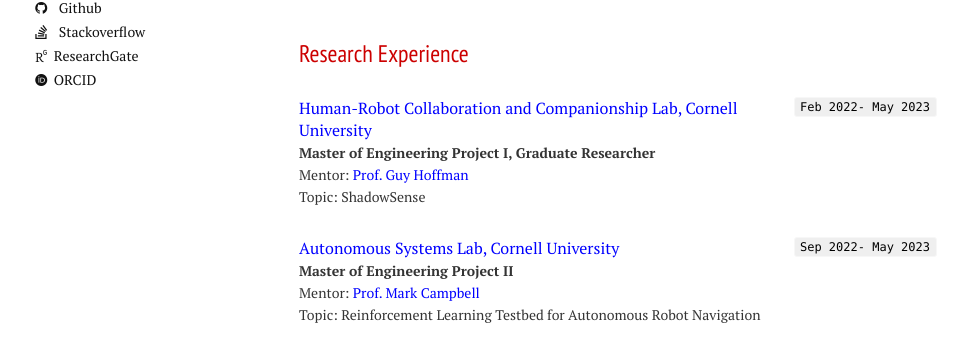
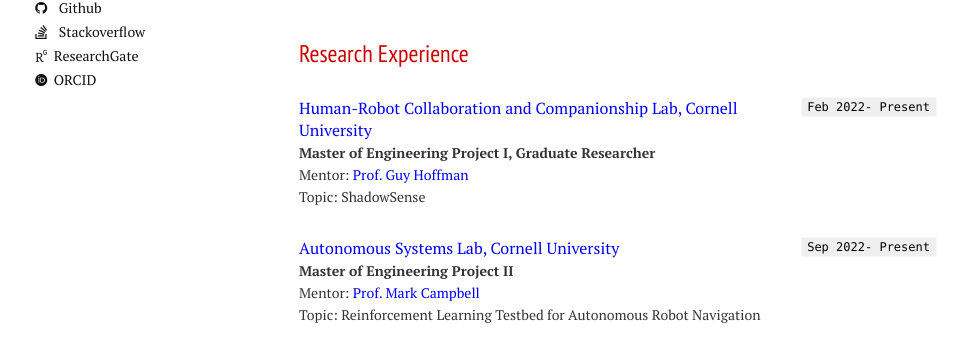
Before and after one commit to PRISHIta123/PRISHIta123.github.io, a Jekyll site: the page built from experience.md, in a window 1280 px wide and 900 px high, scrolled down 337 px. Shown: the part 160-505 px from the top of the window, without its empty margins (21-988 px from the left). Built offline with Jekyll 4.4.1, drawn with Linux system fonts in a browser that asks for light colours; nearby versions of some CDN libraries; some web fonts are replaced.

Commit message:
Update experience.md

```diff
--- a/experience.md
+++ b/experience.md
@@ -21,13 +21,13 @@
 
 ## Research Experience
 
-`Feb 2022- May 2023`
+`Feb 2022- Present`
 <p><a href="https://hrc2.io/" style="color: blue">Human-Robot Collaboration and Companionship Lab, Cornell University</a>
 <br><a style="font-size: 14px;"><b>Master of Engineering Project I, Graduate Researcher</b></a>
 <br><a style="font-size: 14px;">Mentor: </a><a href="https://hrc2.io/people/guy-hoffman" style="color: blue;font-size: 14px;">Prof. Guy Hoffman</a>
 <br><a style="font-size: 14px;">Topic: ShadowSense</a></p>
 
-`Sep 2022- May 2023`
+`Sep 2022- Present`
 <p><a href="http://cornell-asl.org/main/index.html" style="color: blue">Autonomous Systems Lab, Cornell University</a>
 <br><a style="font-size: 14px;"><b>Master of Engineering Project II</b></a>
 <br><a style="font-size: 14px;">Mentor: </a><a href="https://campbell.mae.cornell.edu/mark-campbell/" style="color: blue;font-size: 14px;">Prof. Mark Campbell</a>
```
